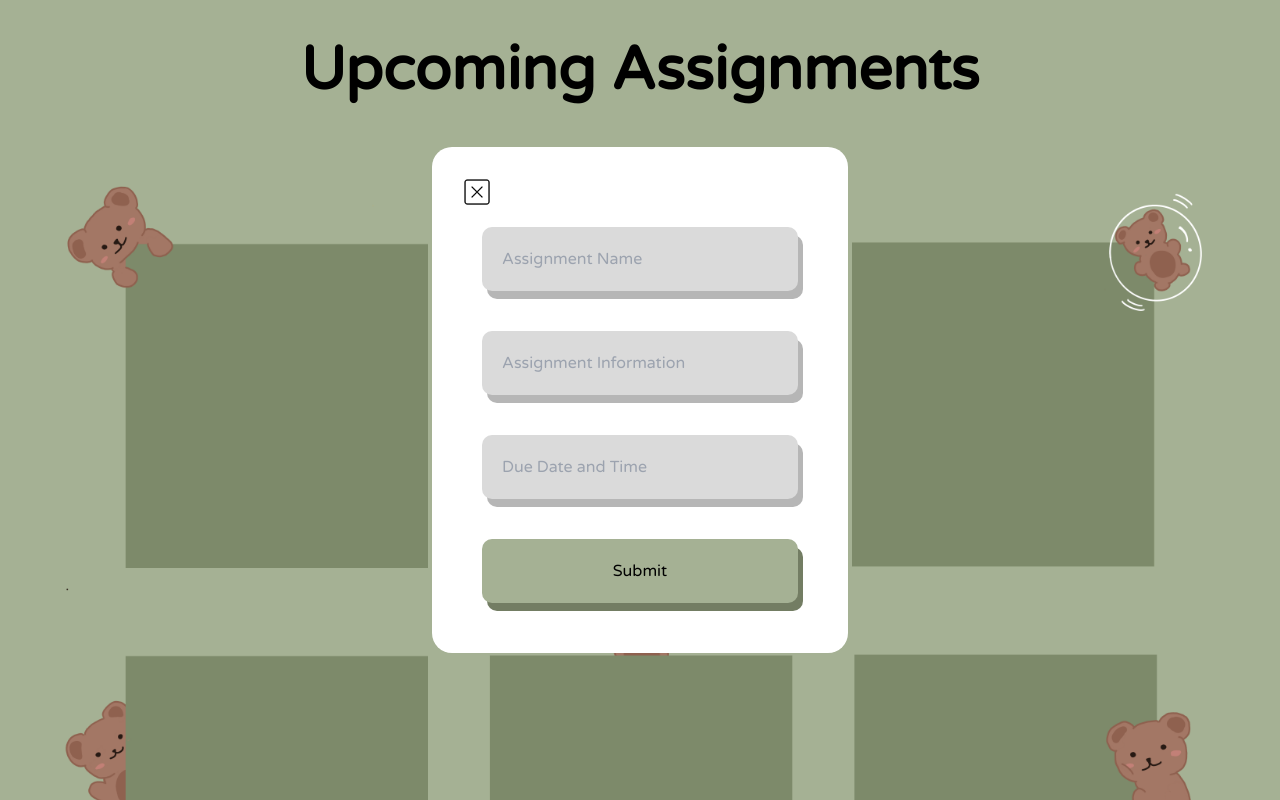
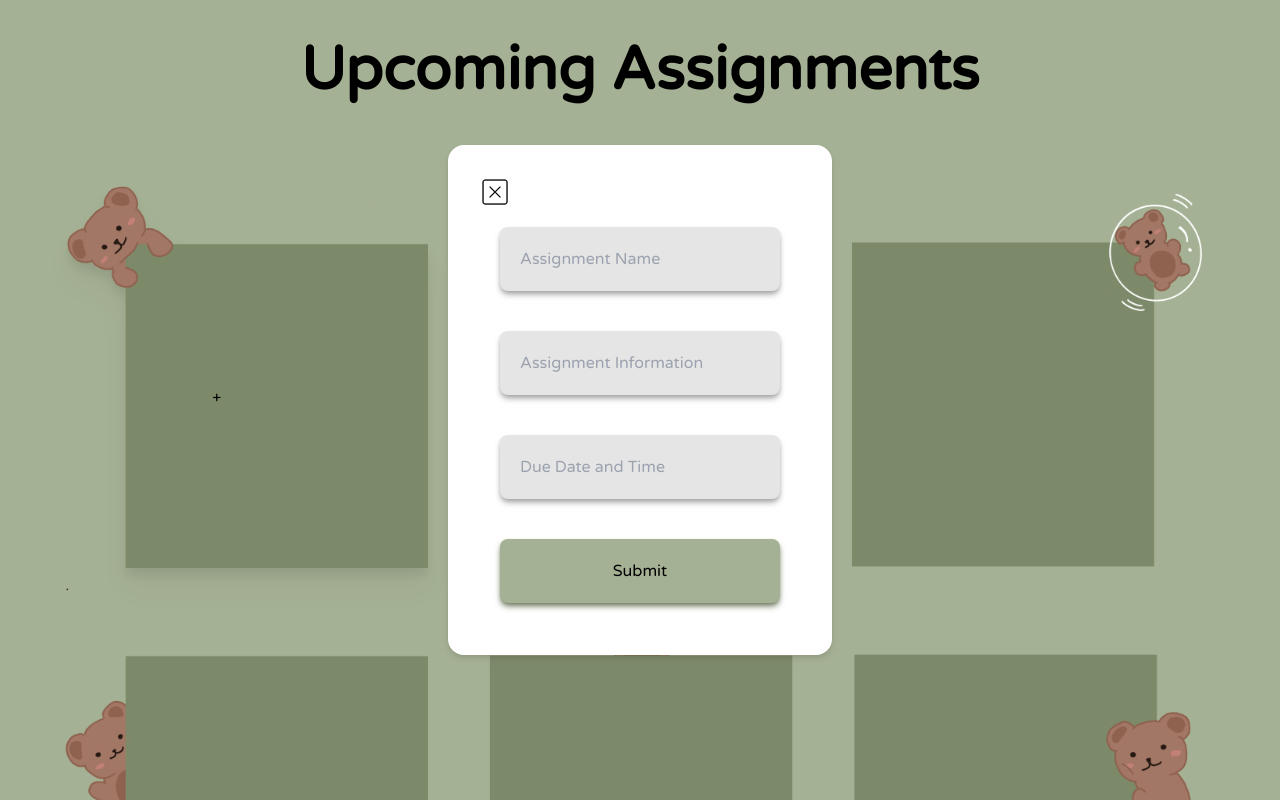
Before and after one commit to hannah2520/Beary-Time, a Next.js app: page /assignment in a window 1280 px wide. Shown: the top 800 px of the page. Built offline with nearby package versions, Linux system fonts and the light colour scheme.

Commit message:
Use Tailwind CSS

```diff
--- a/src/components/AssignmentContainer.tsx
+++ b/src/components/AssignmentContainer.tsx
@@ -5,15 +5,19 @@ import bear4 from "../../public/bear4.png"
 import bear5 from "../../public/bear5.png"
 import bear6 from "../../public/bear6.png"
 
-import Image from "next/image";
+import Image from "next/image"
 export default function AssignmentContainer() {
-    return <div className=" bg-[#a5b194] p-7 grid gap-3 grid-cols-3 grid-rows-3">
-       <Image src={bear6} alt="bear6"/>
-        <Image src={bear5} alt="bear5"/>
-        <Image src={bear4} alt="bear4"/>
-        <Image src={bear3} alt="bear3"/>
-        <Image src={bear2} alt="bear2"/>
-        <Image src={bear1} alt="bear1"/>
-
+  return (
+    <div className=" bg-[#a5b194] p-7 grid gap-3 grid-cols-3 grid-rows-3">
+      <div className="relative">
+        <Image className="drop-shadow-xl" src={bear6} alt="bear6" />
+        <button className="absolute top-1/2 left-1/2 translate-x-[-175%] translate-y-[75%]">+</button>
+      </div>
+      <Image src={bear5} alt="bear5" />
+      <Image src={bear4} alt="bear4" />
+      <Image src={bear3} alt="bear3" />
+      <Image src={bear2} alt="bear2" />
+      <Image src={bear1} alt="bear1" />
     </div>
+  )
 }
--- a/src/components/AssignmentPopup.tsx
+++ b/src/components/AssignmentPopup.tsx
@@ -7,17 +7,23 @@ import Image from "next/image"
 import CancelIcon from "@public/x.jpg"
 
 export default function AssignmentContainer() {
+  const rectStyles = "p-5 m-5 rounded-lg shadow-md"
+  const inputStyles = `${rectStyles} bg-neutral-200 outline-none shadow-neutral-400`
+
   return (
-    // <div className="aspect-square bg-white w-96 fixed top-1/2 left-1/2 translate-x-[-50%] translate-y-[-50%]">
-    <div className="bigbox">
+    <div className="aspect-square bg-white w-96 fixed top-1/2 left-1/2 translate-x-[-50%] translate-y-[-50%] flex flex-col p-8 rounded-2xl drop-shadow-md">
       <button className="cancel-button">
         <Image src={CancelIcon} alt="Cancel Icon" width={30} height={30} />
       </button>
-      <input placeholder="Assignment Name"></input>
-      <input placeholder="Assignment Information"></input>
-      <input placeholder="Due Date and Time"></input>
-      <button className="submit-button">Submit</button>
+      <input className={inputStyles} placeholder="Assignment Name"></input>
+      <input
+        className={inputStyles}
+        placeholder="Assignment Information"
+      ></input>
+      <input className={inputStyles} placeholder="Due Date and Time"></input>
+      <button className={`${rectStyles} bg-[#a5b194] shadow-[#737d63] hover:brightness-95`}>
+        Submit
+      </button>
     </div>
-    // </div>
   )
 }
--- a/src/components/styles.css
+++ b/src/components/styles.css
@@ -16,9 +16,7 @@ body {
     border-radius: 20px;
 
 }
-input {
-
-    align-items: center;
+.input {
     margin: 20px;
     padding: 20px;
     background-color: rgb(218, 218, 218);
```
